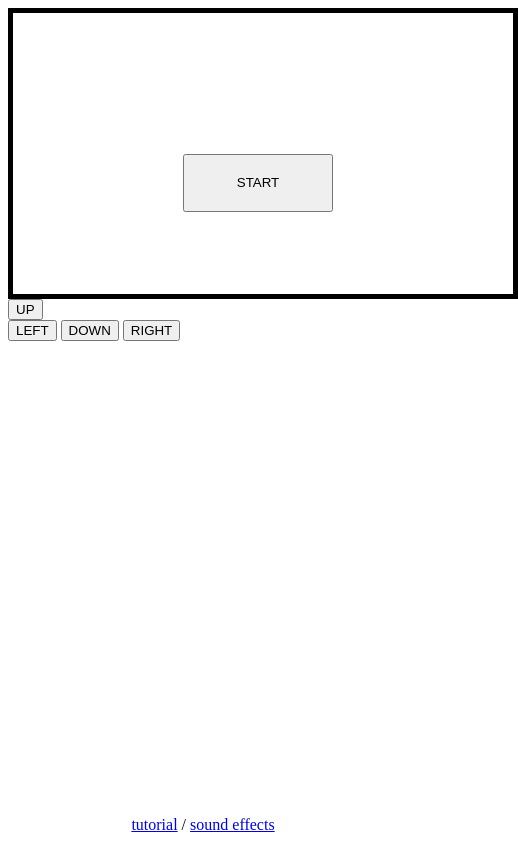
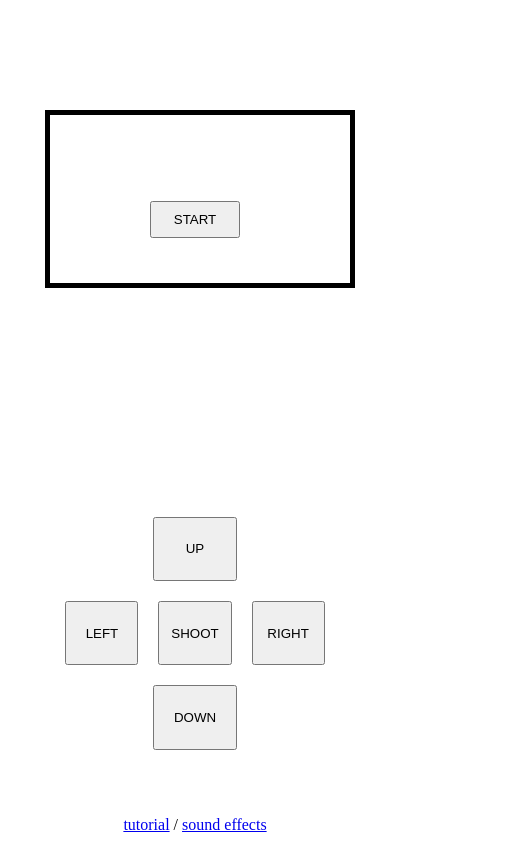
Before and after one commit to RayUTwolf/webPage, a plain HTML site: page Shooter/Shooter.html in a window 390 px wide. Shown: the whole page, 518 px wide, since content can reach past the window. Drawn offline with Linux system fonts and the light colour scheme.

Commit message:
Add mobile buttons

```diff
--- a/Shooter/Shooter.css
+++ b/Shooter/Shooter.css
@@ -1,16 +1,16 @@
 body {
+    display: flex;
+    flex-wrap: wrap;
+    justify-content: center;
+    align-items: center;
     background-color: white;
     overflow-y: hidden;
-    overflow-x: hidden;
     height: 100vh;
 }
 
 .game {
-    margin-left: auto;
-    margin-right: auto;
-    display: flex;
     /*background-color: darkslategrey;*/
-    width: 800px;
+    width: 80%;
     aspect-ratio: 16 / 9;
     position: relative;
 }
@@ -22,7 +22,6 @@ canvas {
 
 .referance {
     width: 100%;
-    display: inline-block;
     text-align: center;
     position: absolute;
     bottom: 10px;
@@ -47,14 +46,27 @@ canvas {
 
 .control{
     display: none;
+    width: 80%;
+    height: 30%;
 }
 
-@media(max-width: 800px){
-    .game{
-        width: 500px;
-    }
+.controlBtn{
+    width: 100%;
+    display: flex;
+    justify-content: center;
+    margin: 10px;
+}
 
+.controlBtn button{
+    width: 30%;
+    height: 100%;
+    margin: 10px;
+}
+
+@media(max-width: 1080px){
     .control{
-        display: block;
+        display: flex;
+        flex-wrap: wrap;
+        justify-content: center;
     }
 }
--- a/Shooter/Shooter.html
+++ b/Shooter/Shooter.html
@@ -16,11 +16,13 @@
         </div>
     </div>
     <div class="control">
-        <button>UP</button>
-        <br />
-        <button>LEFT</button>
-        <button>DOWN</button>
-        <button>RIGHT</button>
+        <div class="controlBtn"><button onmousedown="control('y', -1)" onmouseup="control('y', 0)" ontouchstart="control('y', -1)">UP</button></div>
+        <div class="controlBtn">
+            <button onmousedown="control('x', -1)" onmouseup="control('x', 0)" ontouchstart="control('x', -1)">LEFT</button>
+            <button onmousedown="control('firing', true)" onmouseup="control('firing', false)" ontouchstart="control('firing', true)">SHOOT</button>
+            <button onmousedown="control('x', 1)" onmouseup="control('x', 0)" ontouchstart="control('x', 1)">RIGHT</button>
+        </div>
+        <div class="controlBtn"><button onmousedown="control('y', 1)" onmouseup="control('y', 0)" ontouchstart="control('y', 1)">DOWN</button></div>
     </div>
     <script src="Shooter.js"></script>
     <div class="referance">
--- a/Shooter/Shooter.js
+++ b/Shooter/Shooter.js
@@ -196,6 +196,12 @@ function keyUp(e) {
             break;
     }
 }
+function control(axis, value) {
+    //alert("input");
+    if (axis == "x") key[0] = value;
+    else if (axis == "y") key[1] = value;
+    else firing = value;
+}
 
 function randomColor() {
     var i = Math.floor(Math.random() * 6);
```
